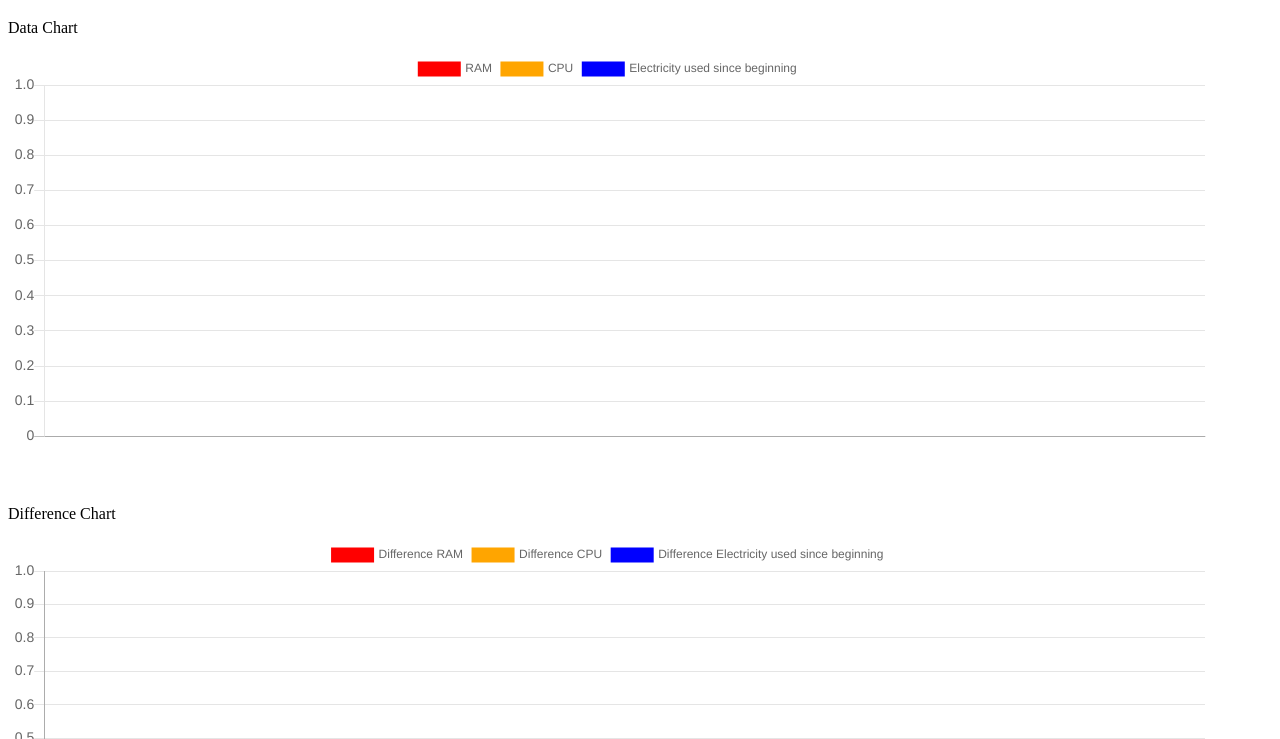
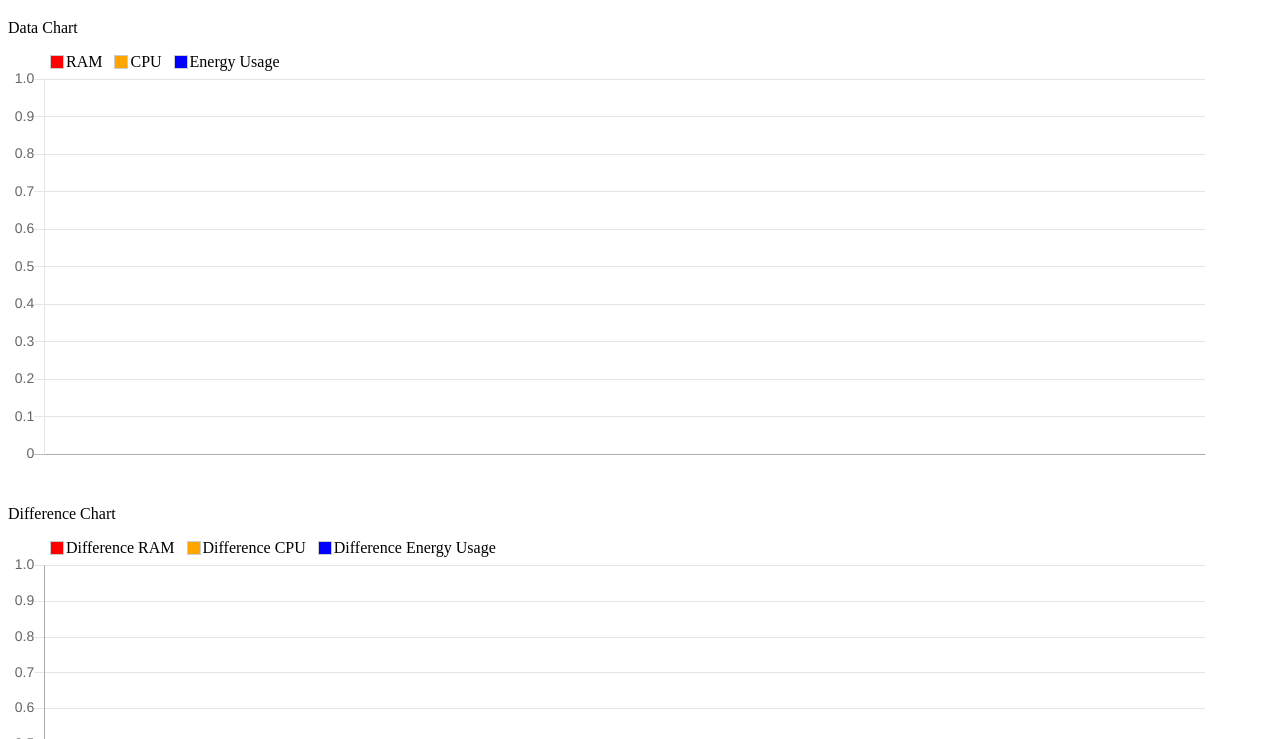
Before and after one commit to SabrinaMuh/ProjectCodecarbon-Javascript-Program, a website: page public/index.html in a window 1280 px wide. Shown: the part 61-800 px from the top of the page. Drawn offline with nearby package versions, Linux system fonts and the light colour scheme.

Commit message:
Changed Legend to see it always

```diff
--- a/public/codecarbonOutput.js
+++ b/public/codecarbonOutput.js
@@ -152,7 +152,7 @@ function buildLineChart(){
             fill: false
           },{
             borderColor: "blue",
-            label:'Electricity used since beginning',
+            label:'Energy Usage',
             data: esbValues,
             fill: false
           },
@@ -160,9 +160,9 @@ function buildLineChart(){
         options:{
             responsive: true,
             maintainAspectRatio: false,
-            /*legend: {
+            legend: {
                 display: false,
-            },*/
+            },
             tooltips: {
                 titleFontSize: 0,
                 titleMarginBottom: 0,
@@ -209,7 +209,7 @@ function buildLineChart(){
             fill: false
           },{
             borderColor: "blue",
-            label:'Difference Electricity used since beginning',
+            label:'Difference Energy Usage',
             data: diffEsbValues,
             fill: false
           },
@@ -217,6 +217,9 @@ function buildLineChart(){
         options:{
             responsive: true,
             maintainAspectRatio: false,
+            legend: {
+                display: false,
+            },
             tooltips: {
                 titleFontSize: 0,
                 titleMarginBottom: 0,
--- a/public/index.html
+++ b/public/index.html
@@ -16,11 +16,6 @@
                 overflow-x: scroll;
             }
 
-            .legend{
-                width: 1200px;
-                max-width: 1200px;
-            }
-
             .containerBody{
                 height: 400px;
             }
@@ -29,33 +24,24 @@
                 height: 400px;
             }
 
-            .box{
-                display: inline;
-                float: left;
-                height: 20px;
-                width: 20px;
-                margin-bottom: 15px;
-                border: 1px solid black;
-                clear: both;
-            }
-
-            .red {
-                background-color: red;
-            }
-
-            .orange {
-                background-color: orange;
-            }
-
-            .blue {
-                background-color: blue;
-            }
+            .legend { list-style: none; }
+            .legend li { float: left; margin-right: 10px; }
+            .legend span { border: 1px solid #ccc; float: left; width: 12px; height: 12px; margin: 2px; }
+            /* your colors */
+            .legend .red { background-color: red; }
+            .legend .orange { background-color: orange; }
+            .legend .blue { background-color: blue; }
         </style>
     </head>
     <body>
         <h1>Codecarbon - Logger (Version 1)</h1>
         <!--div tag has to be before script to prevent error (js-file can't find it if we write the script before)-->
         <p>Data Chart</p>
+        <ul class="legend">
+            <li><span class="red"></span>RAM</li>
+            <li><span class="orange"></span>CPU</li>
+            <li><span class="blue"></span>Energy Usage</li>
+        </ul>
         <div class="chartWrapper">
             <div class="chartAreaWrapper">
                 <div class = "container">
@@ -65,13 +51,13 @@
                 </div>
             </div>
         </div>
-        <!--div class="legend">
-            <div><div class="box red"></div>RAM</div>
-            <div><div class="box orange"></div>CPU</div>
-            <div><div class="box blue"></div>Engery used sinced beginning</div>
-        </div-->
-        <br><br>
+        <br>
         <p>Difference Chart</p>
+        <ul class="legend">
+            <li><span class="red"></span>Difference RAM</li>
+            <li><span class="orange"></span>Difference CPU</li>
+            <li><span class="blue"></span>Difference Energy Usage</li>
+        </ul>
         <div class="chartWrapperDiff">
             <div class="chartAreaWrapperDiff">
                 <div class = "containerDiff">
```
